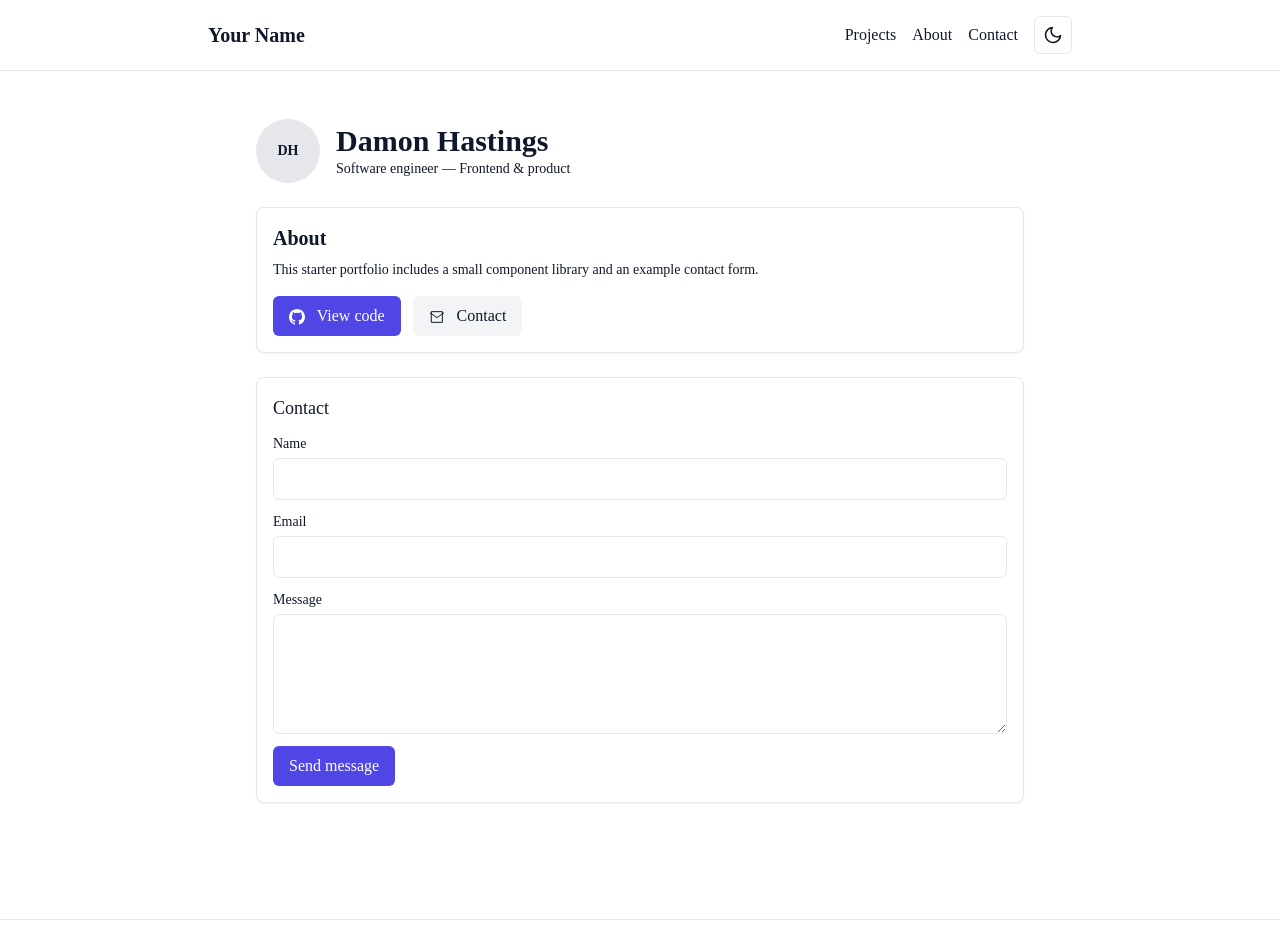
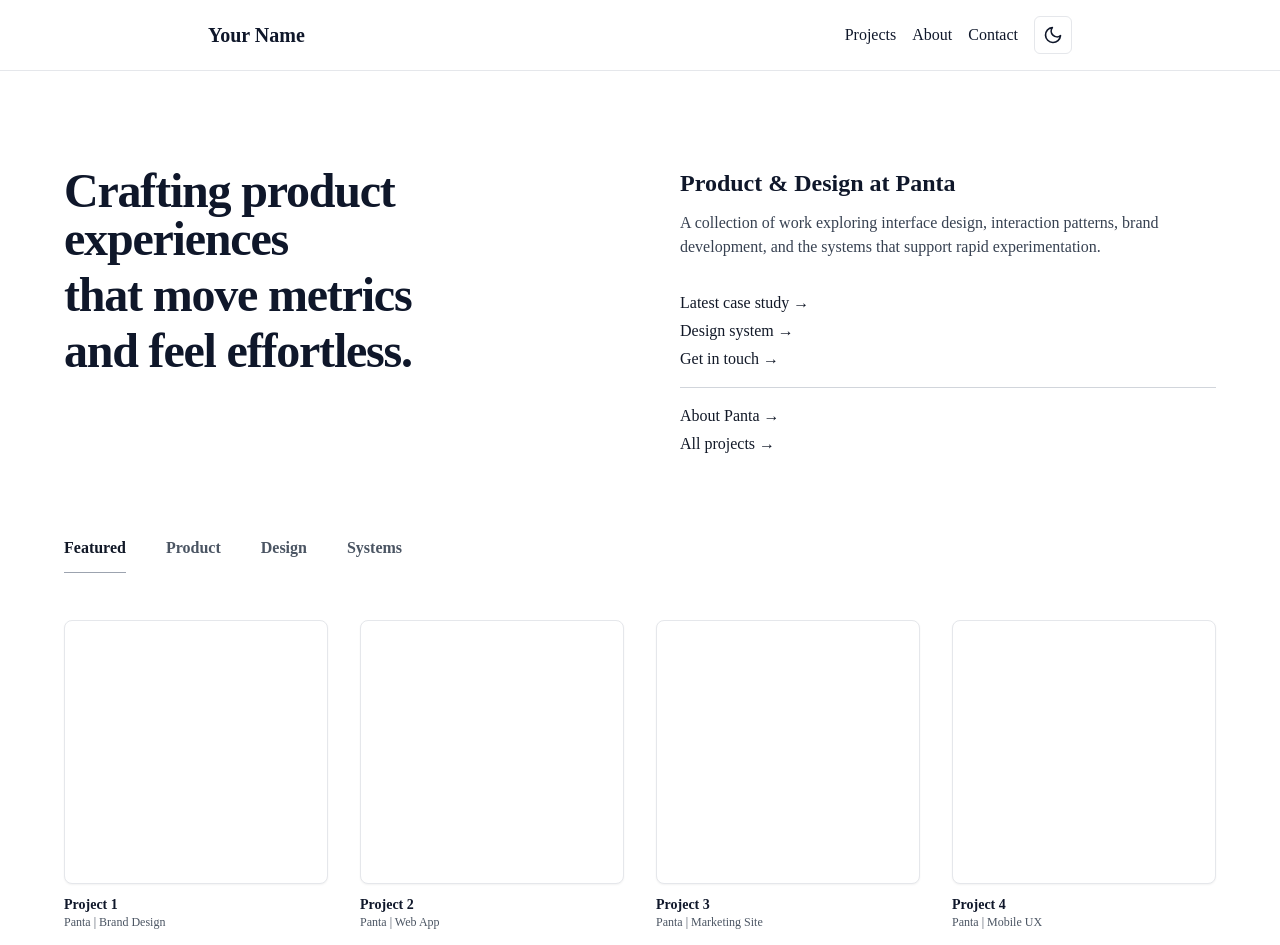
Before and after one commit to DamonHastings/dotcom-2, a Next.js app: page / in a window 1280 px wide. Shown: the top 945 px of the page. Built offline with nearby package versions, Linux system fonts and the light colour scheme.

Commit message:
feat(landing): compose hero, lead, CTAs, category tabs, project grid

```diff
--- a/src/pages/index.tsx
+++ b/src/pages/index.tsx
@@ -1,56 +1,65 @@
 import Head from 'next/head';
-import Avatar from '@/components/Avatar';
-import Card from '@/components/Card';
-import Button from '@/components/Button';
-import Input from '@/components/Form/Input';
-import Textarea from '@/components/Form/Textarea';
-import { IconGithub, IconMail } from '@/components/icons';
+import HeroHeading from '@/components/HeroHeading';
+import LeadText from '@/components/LeadText';
+import CTAList from '@/components/CTAList';
+import CategoryTabs from '@/components/CategoryTabs';
+import ProjectGrid from '@/components/ProjectGrid';
+
+// Sample project data for grid (replace with real data later)
+const projects = [
+  { title: 'Project 1', subtitle: 'Panta | Brand Design' },
+  { title: 'Project 2', subtitle: 'Panta | Web App' },
+  { title: 'Project 3', subtitle: 'Panta | Marketing Site' },
+  { title: 'Project 4', subtitle: 'Panta | Mobile UX' },
+  { title: 'Project 5', subtitle: 'Panta | Automation' },
+  { title: 'Project 6', subtitle: 'Panta | Data Viz' },
+  { title: 'Project 7', subtitle: 'Panta | Design System' },
+  { title: 'More Work', subtitle: 'Browse All', arrow: true },
+];
 
 export default function Home() {
   return (
     <>
       <Head>
-        <title>Home — Portfolio</title>
-        <meta name="description" content="Portfolio site" />
+        <title>Panta — Product & Design</title>
+        <meta name="description" content="Panta portfolio and product work" />
       </Head>
-      <main className="min-h-screen px-6 py-12">
-        <section className="max-w-3xl mx-auto">
-          <div className="flex items-center gap-4 mb-6">
-            <Avatar alt="Damon Hastings" size={64} />
-            <div>
-              <h1 className="text-3xl font-bold">Damon Hastings</h1>
-              <p className="text-sm text-muted-foreground">
-                Software engineer — Frontend & product
-              </p>
-            </div>
+      <main className="px-6 py-16 md:py-24">
+        <section className="max-w-6xl mx-auto grid gap-12 md:grid-cols-2 md:gap-20 mb-20">
+          <div>
+            <HeroHeading
+              lines={[
+                'Crafting product experiences',
+                'that move metrics',
+                'and feel effortless.',
+              ]}
+            />
           </div>
+          <div className="space-y-8">
+            <LeadText heading="Product & Design at Panta">
+              A collection of work exploring interface design, interaction patterns, brand
+              development, and the systems that support rapid experimentation.
+            </LeadText>
+            <CTAList
+              primary={[
+                { label: 'Latest case study', href: '/projects/latest' },
+                { label: 'Design system', href: '/projects/design-system' },
+                { label: 'Get in touch', href: '/contact' },
+              ]}
+              secondary={[
+                { label: 'About Panta', href: '/about' },
+                { label: 'All projects', href: '/projects' },
+              ]}
+            />
+          </div>
+        </section>
 
-          <Card className="mb-6">
-            <h2 className="text-xl font-semibold mb-2">About</h2>
-            <p className="text-sm text-muted-foreground mb-4">
-              This starter portfolio includes a small component library and an example contact form.
-            </p>
-            <div className="flex gap-3">
-              <Button>
-                <IconGithub className="w-4 h-4 mr-2 inline" /> View code
-              </Button>
-              <Button variant="secondary">
-                <IconMail className="w-4 h-4 mr-2 inline" /> Contact
-              </Button>
-            </div>
-          </Card>
+        <section className="max-w-6xl mx-auto mb-12">
+          <CategoryTabs categories={['Featured', 'Product', 'Design', 'Systems']} />
+        </section>
 
-          <Card>
-            <h3 className="text-lg font-medium mb-3">Contact</h3>
-            <form className="space-y-3">
-              <Input label="Name" name="name" />
-              <Input label="Email" type="email" name="email" />
-              <Textarea label="Message" name="message" />
-              <div>
-                <Button type="submit">Send message</Button>
-              </div>
-            </form>
-          </Card>
+        <section className="max-w-6xl mx-auto mb-24">
+          <ProjectGrid projects={projects} />
         </section>
       </main>
     </>
```
